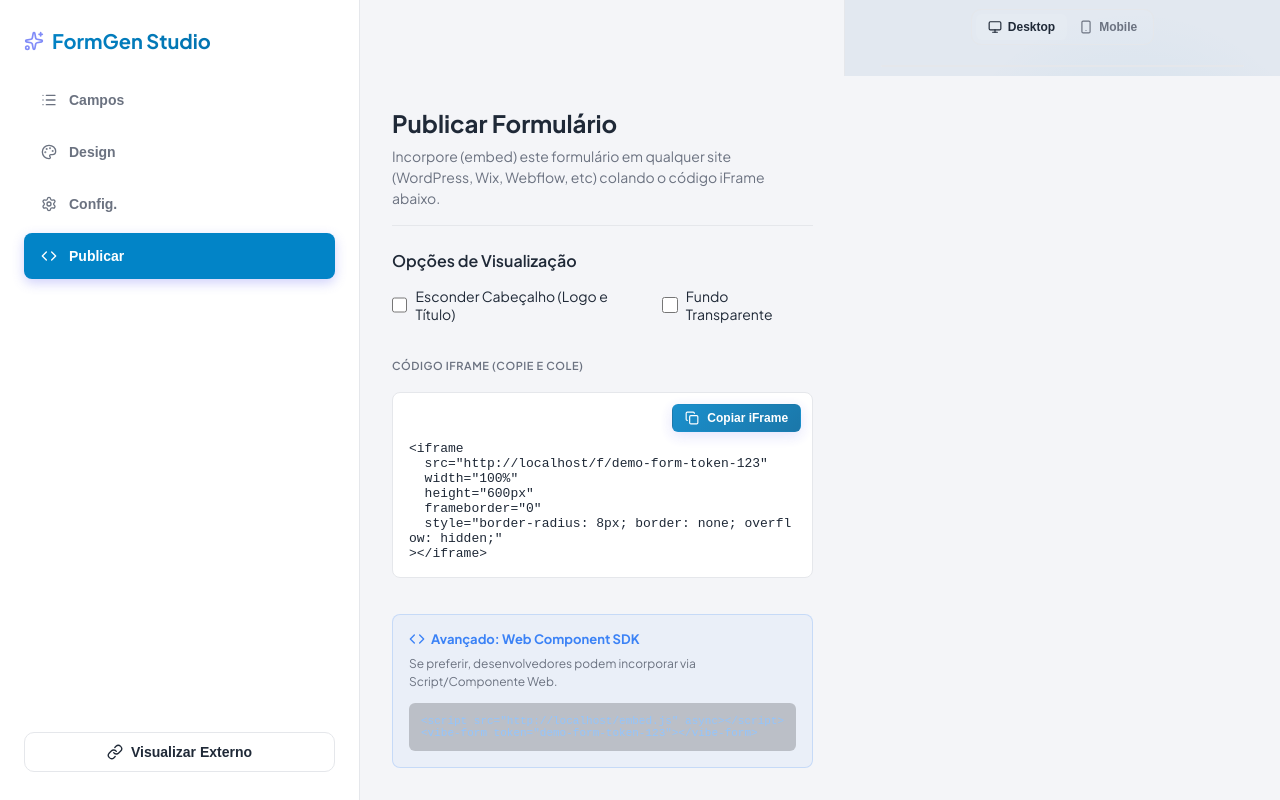
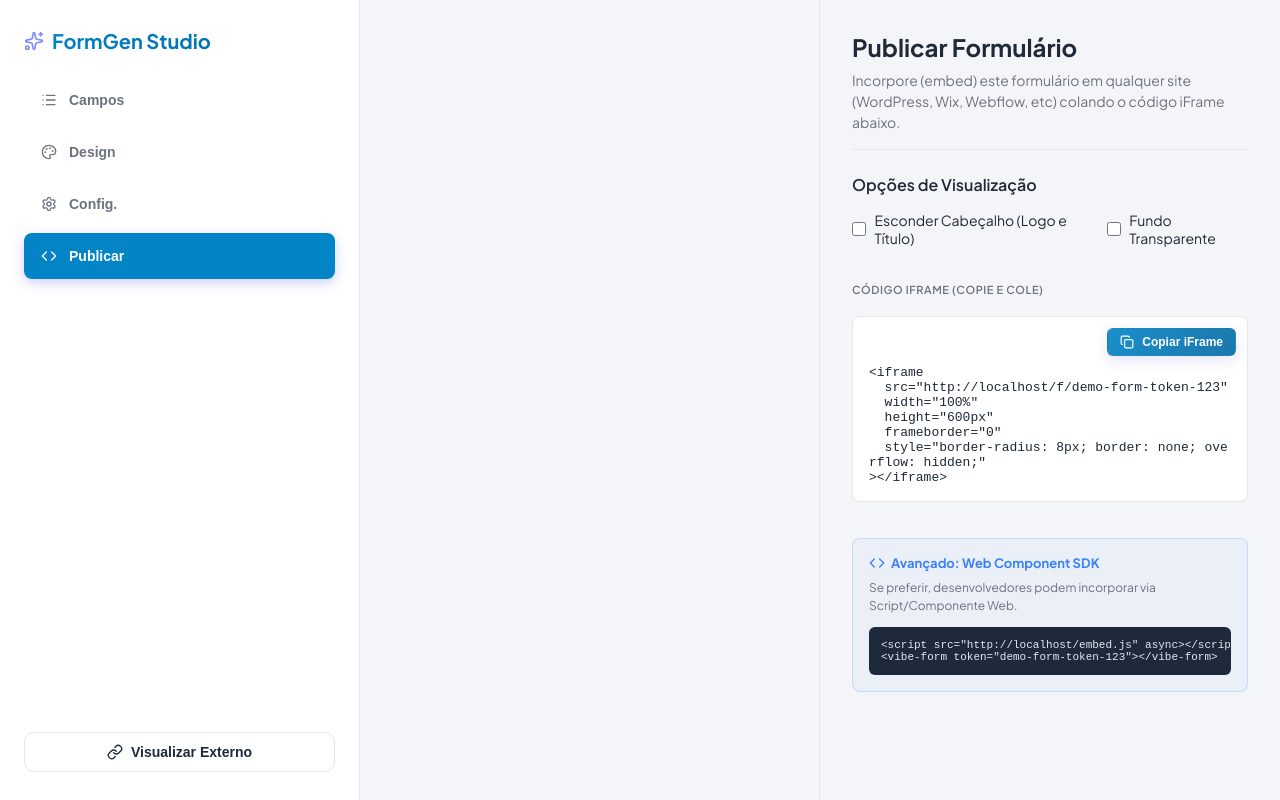
Before and after one commit to mmwork2040/gerador-de-formularios, a React (Vite) app: page / in a window 1280 px wide. Both pictures are taken after a click on the button "Publicar". Built offline with nearby package versions, Linux system fonts and the light colour scheme; a web font is replaced by a local one.

Commit message:
fix: hide preview canvas when publish tab is active and fix SDK code block contrast

```diff
--- a/src/pages/Builder.jsx
+++ b/src/pages/Builder.jsx
@@ -1764,6 +1764,7 @@ create policy "Allow anonymous inserts" on ${settings.supabaseTable || 'submissi
         </div>
 
         {/* Right Column: Live Device Simulator */}
+        {activeTab !== 'publish' && (
         <div className="preview-canvas">
           <div className="device-controls">
             <button
@@ -1894,9 +1895,10 @@ create policy "Allow anonymous inserts" on ${settings.supabaseTable || 'submissi
             </div>
           </div>
         </div>
+        )}
 
           {activeTab === 'publish' && (
-            <div className="tab-pane active" style={{ display: 'flex', flexDirection: 'column', gap: 24, flex: 1, padding: 32 }}>
+            <div className="tab-pane active" style={{ display: 'flex', flexDirection: 'column', gap: 24, flex: 1, padding: 32, overflowY: 'auto' }}>
 
               <div style={{ padding: '0 0 16px 0', borderBottom: '1px solid var(--border-builder)' }}>
                 <h2 style={{ fontSize: 24, fontWeight: 700, marginBottom: 8, color: 'var(--text-primary)' }}>Publicar Formulário</h2>
@@ -1968,7 +1970,7 @@ create policy "Allow anonymous inserts" on ${settings.supabaseTable || 'submissi
                   <p style={{ fontSize: 12, color: 'var(--text-muted)', lineHeight: 1.5, marginBottom: 12 }}>
                     Se preferir, desenvolvedores podem incorporar via Script/Componente Web.
                   </p>
-                  <pre style={{ background: 'rgba(0,0,0,0.2)', padding: 12, borderRadius: 6, fontSize: 11, fontFamily: 'monospace', overflowX: 'auto', color: '#93c5fd' }}>
+                  <pre style={{ background: '#1e293b', padding: 12, borderRadius: 6, fontSize: 11, fontFamily: 'monospace', overflowX: 'auto', color: '#e2e8f0' }}>
 {`<script src="${window.location.origin}/embed.js" async></script>
 <vibe-form token="${formToken}"></vibe-form>`}
                   </pre>
```
